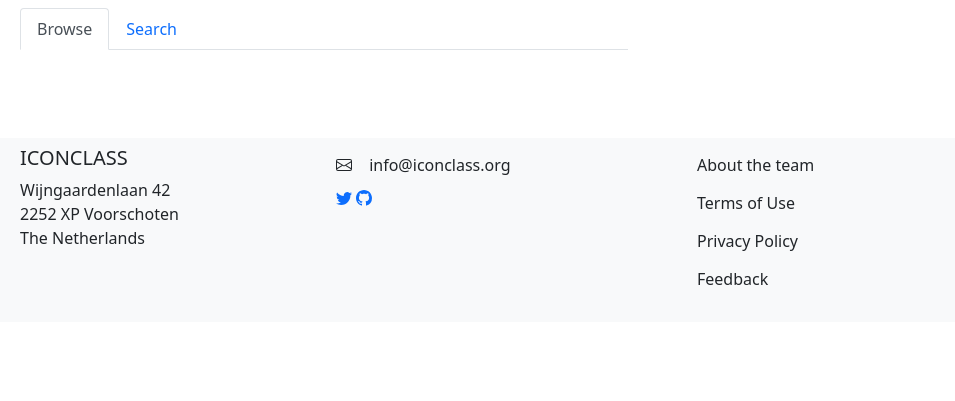
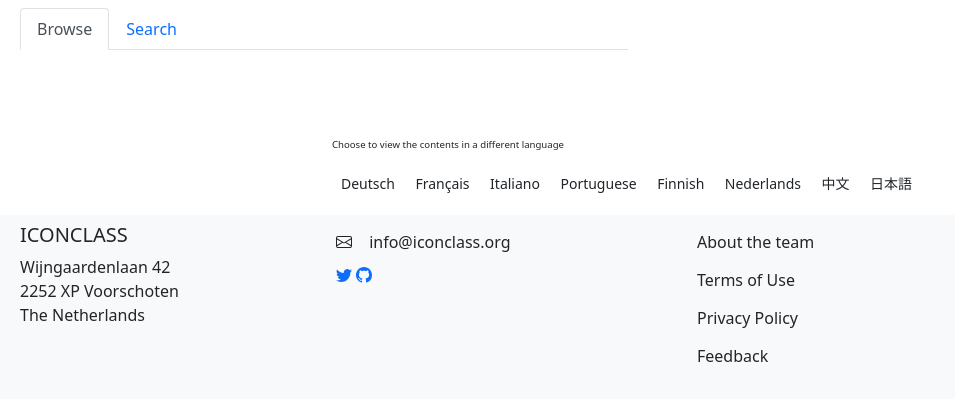
Before and after one commit to iconclass/server, a FastAPI app: page /browse/1 in a window 1280 px wide. Shown: the part 74-475 px from the top of the page, without its empty margins (0-955 px from the left). Run offline with FastAPI, Linux system fonts and the light colour scheme; parts of the project's set-up code (start-up, migrations or seed data) failed here and were passed over.

Commit message:
Add langauge selector again

```diff
--- a/src/templates/browse.html
+++ b/src/templates/browse.html
@@ -17,20 +17,6 @@
 {% block content %}
 
 <div class="container-fluid">
-
-<div id="languages" class="row" style="display: none">
-    <div class="col-6">
-  {% if lang != "en"%}<a href="/browse/en">English</a>{% endif %}
-  {% if lang != "de"%}<a href="/browse/de">Deutsch</a>{% endif %}
-  {% if lang != "fr"%}<a href="/browse/fr">Français</a>{% endif %}
-  {% if lang != "it"%}<a href="/browse/it">Italiano</a>{% endif %}
-  {% if lang != "pt"%}<a href="/browse/pt">Portuguese</a>{% endif %}
-  {% if lang != "fi"%}<a href="/browse/fi">Finnish</a>{% endif %}
-  {% if lang != "nl"%}<a href="/browse/nl">Nederlands</a>{% endif %}
-  {% if lang != "zh"%}<a href="/browse/zh">中文</a>{% endif %}
-  {% if lang != "ja"%}<a href="/browse/jp">日本語</a>{% endif %}
-  </div>
-</div>
 
 <div class="row p-2">
     <div class="col-6" style="max-height: 100vh; overflow: auto">
@@ -58,6 +44,23 @@
     </div>
 </div>
 
+<div id="languages" class="row mb-3" style="font-size: 60%">
+    <div class="col-3">&nbsp;</div>
+    <div class="col-9">
+    <p>Choose to view the contents in a different language</p>
+  {% if lang != "en"%}<a class="btn btn-sm" href="/browse/en">English</a>{% endif %}
+  {% if lang != "de"%}<a class="btn btn-sm" href="/browse/de">Deutsch</a>{% endif %}
+  {% if lang != "fr"%}<a class="btn btn-sm" href="/browse/fr">Français</a>{% endif %}
+  {% if lang != "it"%}<a class="btn btn-sm" href="/browse/it">Italiano</a>{% endif %}
+  {% if lang != "pt"%}<a class="btn btn-sm" href="/browse/pt">Portuguese</a>{% endif %}
+  {% if lang != "fi"%}<a class="btn btn-sm" href="/browse/fi">Finnish</a>{% endif %}
+  {% if lang != "nl"%}<a class="btn btn-sm" href="/browse/nl">Nederlands</a>{% endif %}
+  {% if lang != "zh"%}<a class="btn btn-sm" href="/browse/zh">中文</a>{% endif %}
+  {% if lang != "ja"%}<a class="btn btn-sm" href="/browse/jp">日本語</a>{% endif %}
+  </div>
+</div>
+
+
 </div>
 
 
```
